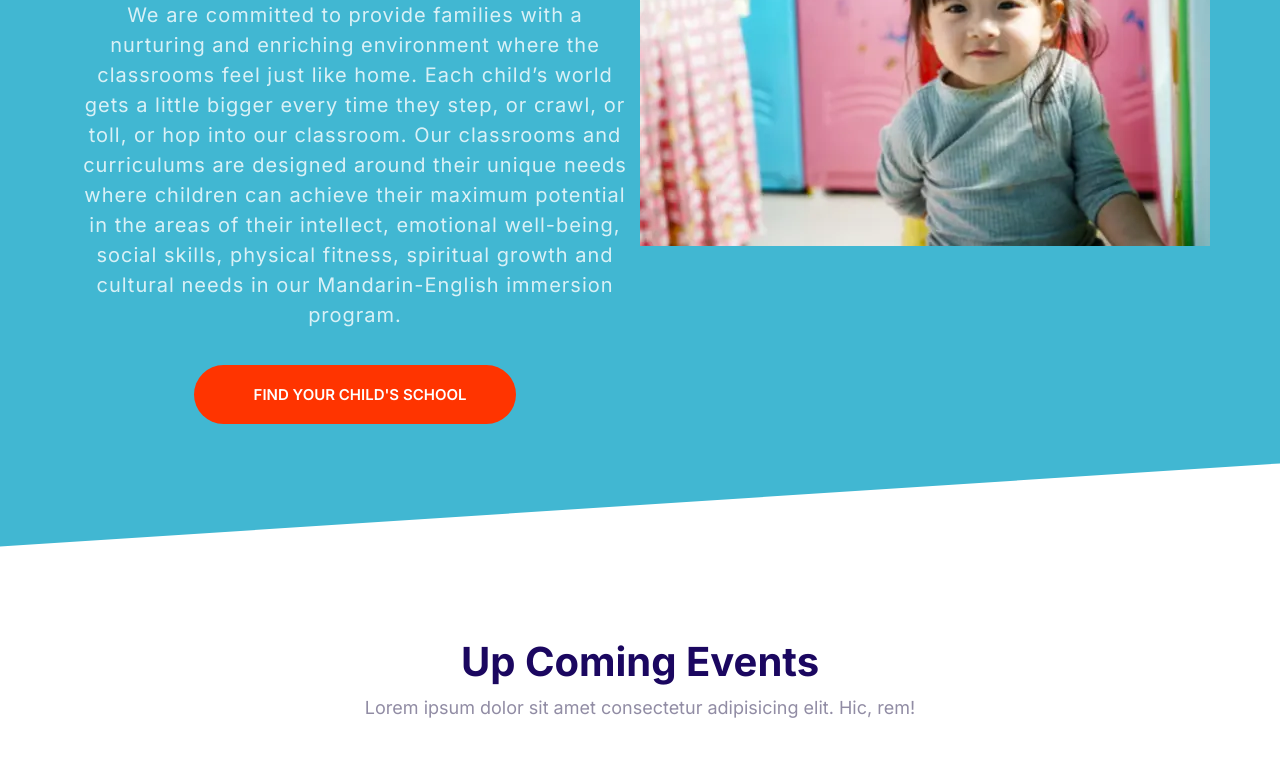
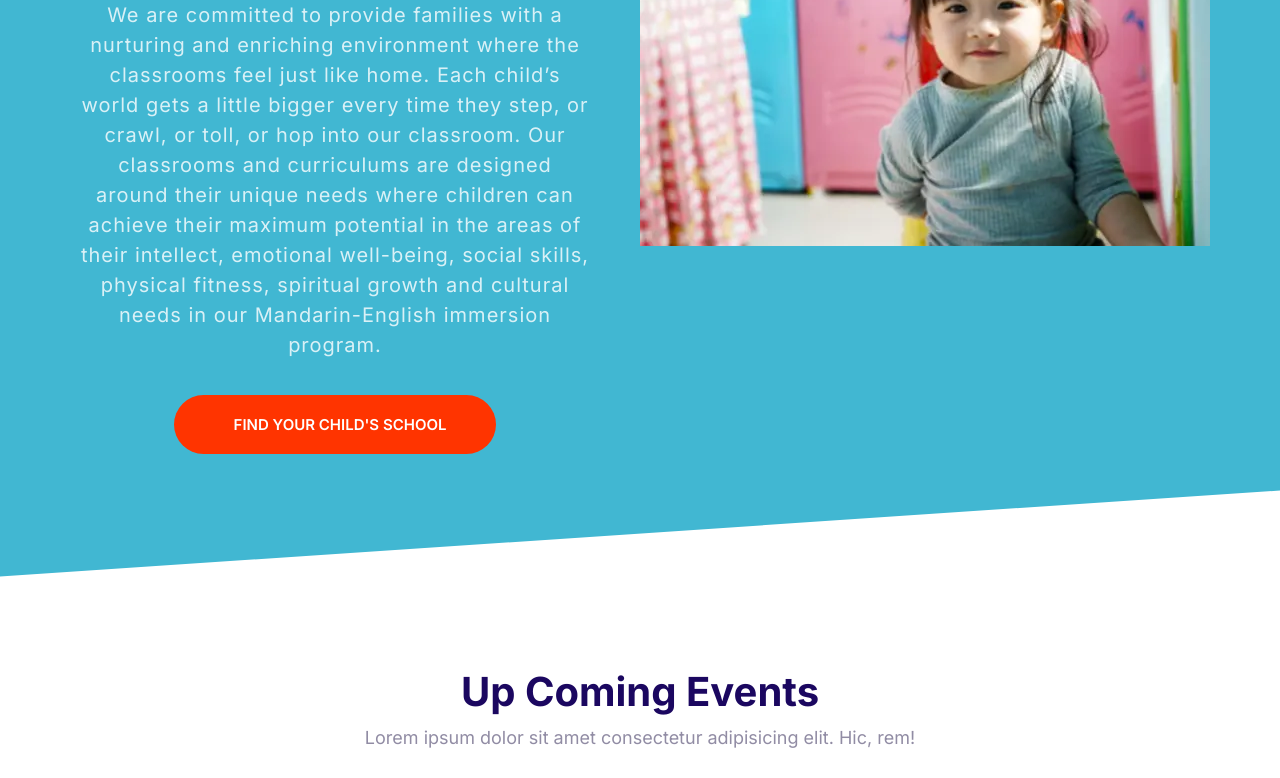
Before and after one commit to darecallad/Sunny, a plain HTML site: page docs/index.html in a window 1280 px wide. Shown: the part 339-1117 px from the top of the page. Drawn offline with nearby package versions, Linux system fonts and the light colour scheme.

Commit message:
updated text margin in banner section

```diff
--- a/docs/css/styles.css
+++ b/docs/css/styles.css
@@ -383,6 +383,9 @@ a {
   .hero__image {
     margin-top: 15rem;
   }
+  .hero__content {
+    margin-right: 4rem;
+  }
 }
 
 /* Buttons */
```
